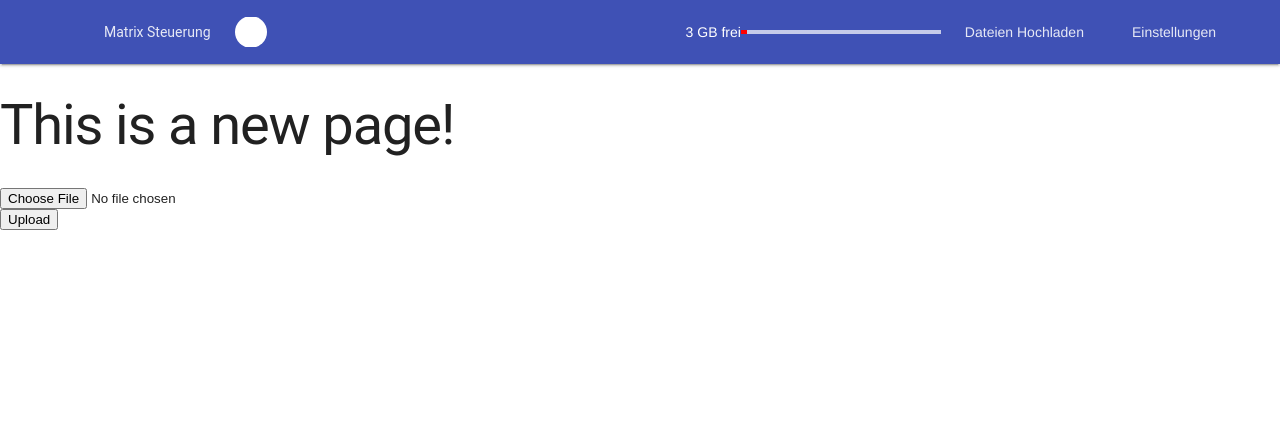
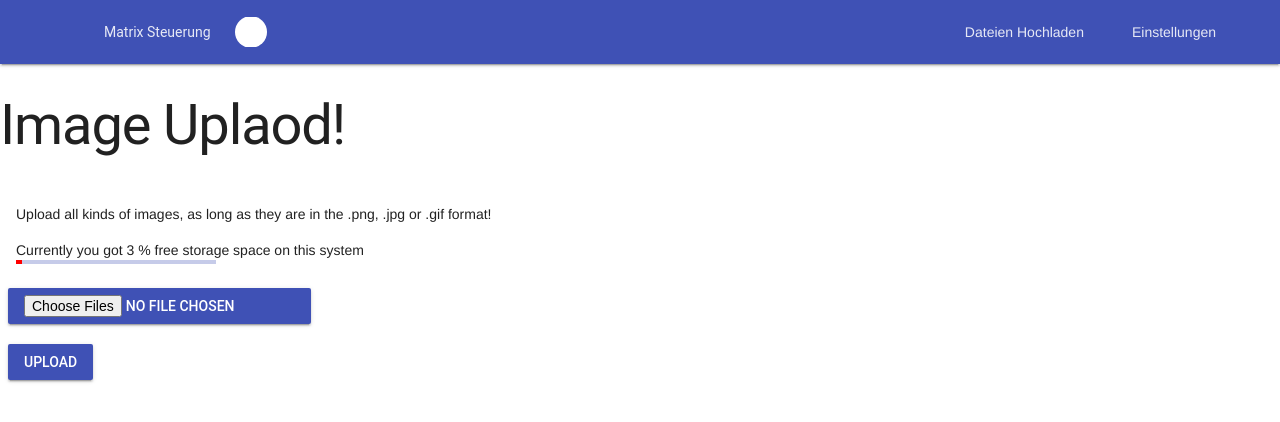
Before and after one commit to Npmr/rpi-rgb-led-matrix-frontend, a Flask app: page /upload in a window 1280 px wide. Shown: the top 422 px of the page. Run offline with Flask 3, Linux system fonts and the light colour scheme; grey boxes are pictures that could not be loaded.

Commit message:
Now allowing multiple uploads at once and adding the .gif format as a acceptable media format

```diff
--- a/templates/upload.html
+++ b/templates/upload.html
@@ -28,25 +28,37 @@
             </div>
             <!-- Navigation. We hide it in small screens. -->
             <nav class="mdl-navigation mdl-layout--large-screen-only">
-                {{ freeDiskSpaceInPercent }} GB frei
-                <div id="p1" class="mdl-progress mdl-js-progress"></div>
-                <a class="mdl-navigation__link" href="{{ url_for('upload') }}">Dateien Hochladen</a>
+                <a class="mdl-navigation__link" href="#">Dateien Hochladen</a>
                 <a class="mdl-navigation__link" href="{{ url_for('settings') }}">Einstellungen</a>
             </nav>
         </div>
     </header>
     <main class="mdl-layout__content">
-        <h1>This is a new page!</h1>
+        <h1>Image Uplaod!</h1>
+        <div class="mdl-grid">
 
-    <form method="POST" enctype="multipart/form-data"
- action="/upload_image">
-        <input type="file" name="image_file" accept=".jpg, .jpeg, .png">
-        <br>
-        <button type="submit">Upload</button>
-    </form>
+            <div class="mdl-cell mdl-cell--12-col">
+                <span>Upload all kinds of images, as long as they are in the .png, .jpg or .gif format!</span>
+            </div>
 
+            <div class="mdl-cell mdl-cell--12-col">
+                <span>Currently you got {{ freeDiskSpaceInPercent }} % free storage space on this system</span>
+                <div id="p1" class="mdl-progress mdl-js-progress"></div>
+            </div>
+
+            <div class="mdl-cell mdl-cell--12-col"></div>
+            <form method="POST" enctype="multipart/form-data"
+                  action="/upload_image">
+                <input class="mdl-button mdl-js-button mdl-button--raised mdl-button--colored" type="file" name="image_file" multiple accept=".jpg, .jpeg, .png, .gif">
+                <br><br>
+                <button class="mdl-button mdl-js-button mdl-button--raised mdl-button--colored" type="submit">Upload
+                </button>
+            </form>
+
+        </div>
     </main>
-</div></body>
+</div>
+</body>
 
 
 <script>
```
Also changed, not shown: upload_handler.py (+20 -13 lines).
